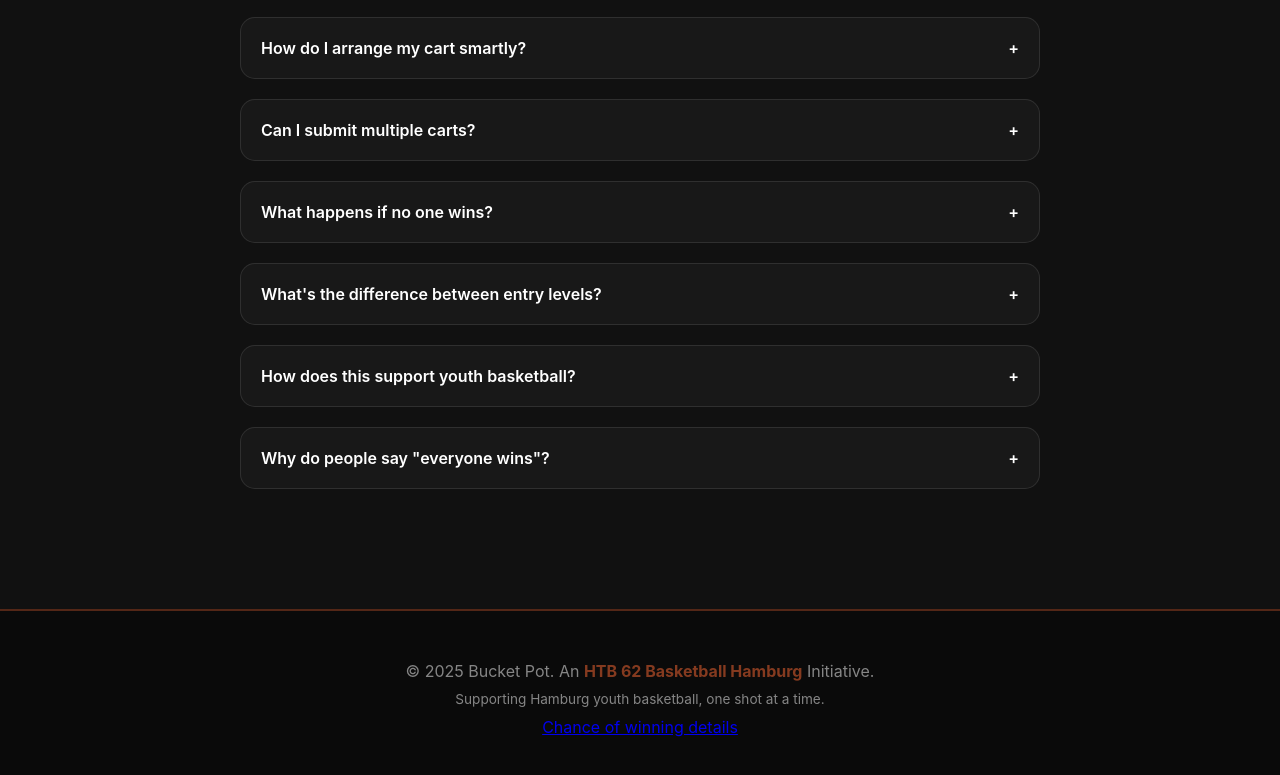
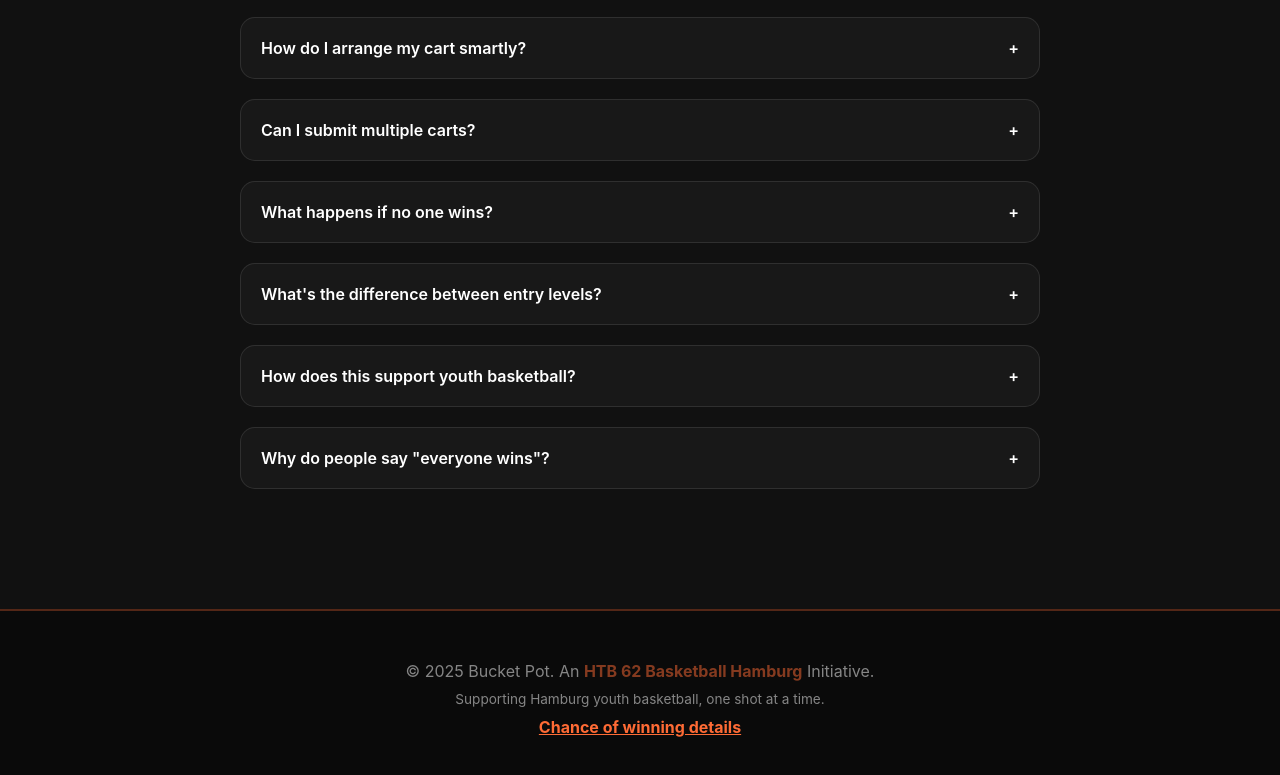
Before and after one commit to MONOKOZ/bucket-pot, a plain HTML site: page index.html in a window 1280 px wide. Shown: the part 7628-8403 px from the top of the page. Drawn offline with Linux system fonts and the light colour scheme.

Commit message:
Update index.html

```diff
--- a/index.html
+++ b/index.html
@@ -1771,7 +1771,7 @@
         <div class="container">
             <p>&copy; 2025 Bucket Pot. An <span class="footer-club">HTB 62 Basketball Hamburg</span> Initiative.</p>
             <p style="font-size: 0.85rem;">Supporting Hamburg youth basketball, one shot at a time.</p>
-           <a href="/winning-chances.html">Chance of winning details</a>
+           <a class="footer-club" href="/winning-chances.html">Chance of winning details</a>
 
         </div>
     </footer>
```
